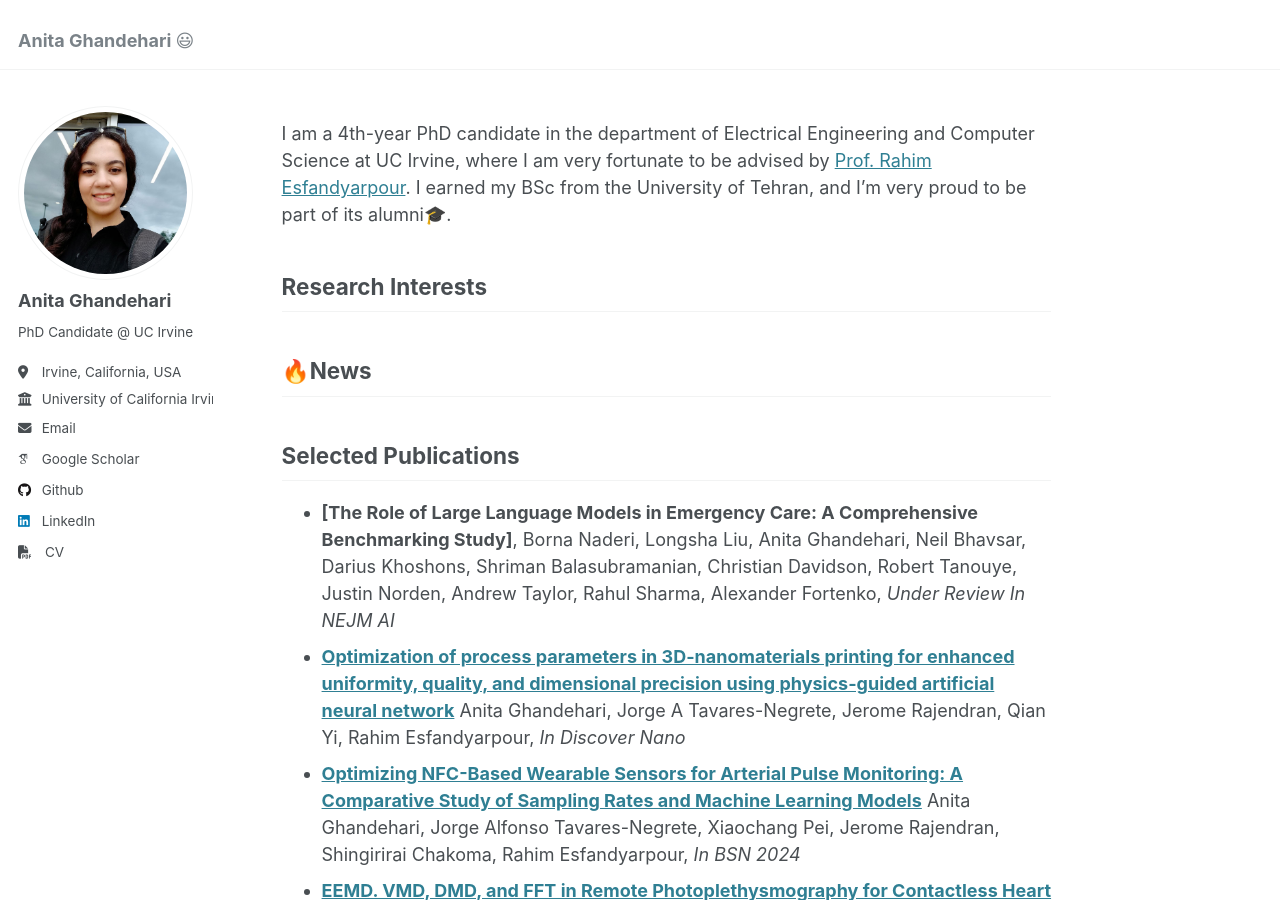
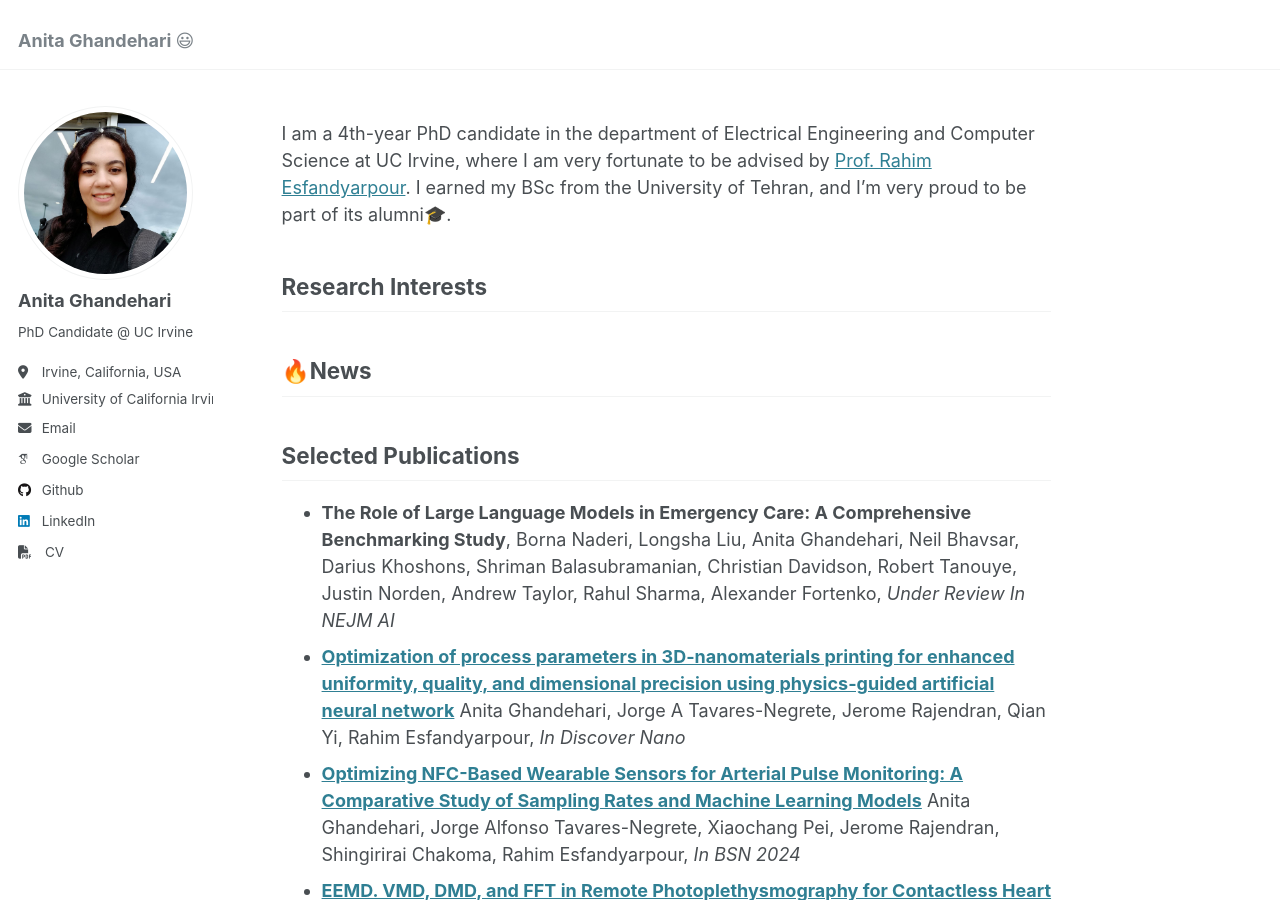
Before and after one commit to AnitaGhandehari/AnitaGhandehari.github.io, a Jekyll site: the page built from _pages/about.md, in a window 1280 px wide and 900 px high. Built offline with Jekyll 4.4.1, drawn with Linux system fonts in a browser that asks for light colours; some web fonts are replaced.

```diff
--- a/_pages/about.md
+++ b/_pages/about.md
@@ -16,7 +16,7 @@ Research Interests
 
 Selected Publications
 ------
-- **[The Role of Large Language Models in Emergency Care: A Comprehensive Benchmarking Study]**, Borna Naderi, Longsha Liu, Anita Ghandehari, Neil Bhavsar, Darius Khoshons, Shriman Balasubramanian, Christian Davidson, Robert Tanouye, Justin Norden, Andrew Taylor, Rahul Sharma, Alexander Fortenko, _Under Review In NEJM AI_
+- **The Role of Large Language Models in Emergency Care: A Comprehensive Benchmarking Study**, Borna Naderi, Longsha Liu, Anita Ghandehari, Neil Bhavsar, Darius Khoshons, Shriman Balasubramanian, Christian Davidson, Robert Tanouye, Justin Norden, Andrew Taylor, Rahul Sharma, Alexander Fortenko, _Under Review In NEJM AI_
 - **[Optimization of process parameters in 3D-nanomaterials printing for enhanced uniformity, quality, and dimensional precision using physics-guided artificial neural network](https://scholar.google.com/citations?view_op=view_citation&hl=en&user=D10CZPQAAAAJ&sortby=pubdate&citation_for_view=D10CZPQAAAAJ:Tyk-4Ss8FVUC)**
   Anita Ghandehari, Jorge A Tavares-Negrete, Jerome Rajendran, Qian Yi, Rahim Esfandyarpour, _In Discover Nano_
 - **[Optimizing NFC-Based Wearable Sensors for Arterial Pulse Monitoring: A Comparative Study of Sampling Rates and Machine Learning Models](https://ieeexplore.ieee.org/abstract/document/10780749/)**
```
